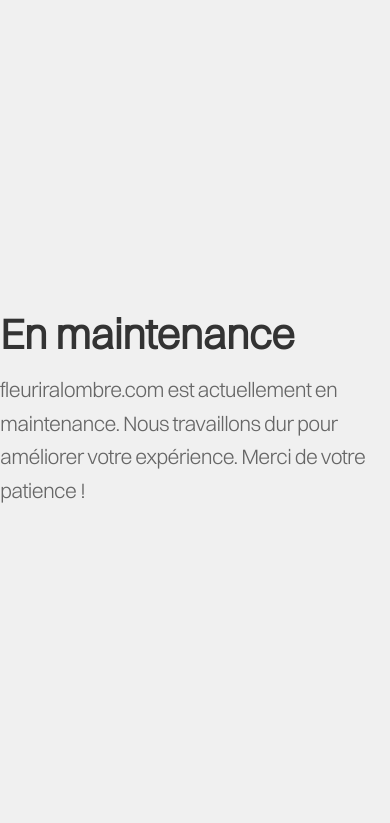
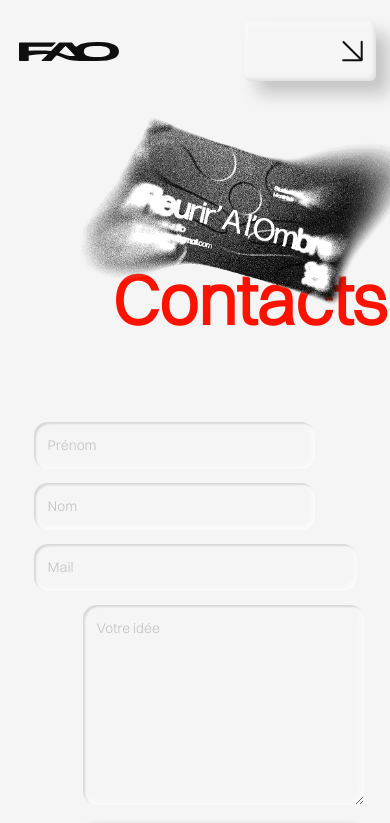
Before and after one commit to eliotpp1/fleuriralombre, a Next.js app: page /contact in a window 390 px wide. Shown: the top 823 px of the page. Built offline with nearby package versions, Linux system fonts and the light colour scheme.

Commit message:
contact resp + our history pc fixed

```diff
--- a/pages/_app.js
+++ b/pages/_app.js
@@ -25,7 +25,7 @@
 import "primeicons/primeicons.css";
 
 export default function App({ Component, pageProps }) {
-  const isMaintenanceMode = true; // Toggle maintenance mode
+  const isMaintenanceMode = false; // Toggle maintenance mode
 
   return (
     <>
--- a/styles/components/MeetTheTeam/ourhistory.css
+++ b/styles/components/MeetTheTeam/ourhistory.css
@@ -22,7 +22,7 @@
 }
 
 .our-history-image-container {
-  width: 50%;
+  margin-left: 6vw;
   height: 60vh;
   position: relative;
   border-radius: 1rem;
@@ -31,9 +31,7 @@
 
 .our-history-image {
   box-sizing: border-box; /* ✅ essentiel pour que border soit inclus dans le 100% */
-  width: 100%;
   height: 100%;
-  object-fit: contain;
   position: absolute;
   top: 0;
   left: 0;
@@ -44,22 +42,37 @@
 }
 
 .our-history-texts {
-  width: 45%;
+  margin-left: 25vw;
+
   font-family: "Switzer-Regular", sans-serif;
 }
 
+.paragraph-container {
+  display: flex;
+  flex-direction: row;
+  align-items: flex-start;
+  gap: 20rem;
+}
+
 .our-history-title {
-  font-size: 5rem;
+  font-size: 7.5rem;
   font-weight: bold;
   margin-bottom: 2rem;
-  color: var(--red);
+  margin-top: 15rem;
+  color: var(--black);
 }
 
 .our-history-paragraph {
   font-size: 1.2rem;
-  margin-bottom: 2rem;
+  margin: 1rem 0;
   line-height: 1.6;
   transition: color 0.3s ease-in-out;
+}
+
+.paragraph-index {
+  font-size: 2rem;
+  margin-bottom: 0.5rem;
+  margin-top: 0.5rem;
 }
 
 /* ========== RESPONSIVE ========== */
@@ -109,7 +122,6 @@
 
   .our-history-paragraph {
     font-size: 1rem;
-    margin-bottom: 1.5rem;
     line-height: 1.4;
     color: #000; /* Toujours noir sur mobile */
     transition: none;
--- a/styles/components/contact.css
+++ b/styles/components/contact.css
@@ -12,6 +12,7 @@
   height: 80vh;
   display: flex;
   flex-direction: column;
+  align-items: center;
   justify-content: flex-end;
 }
 .contact-hero-image {
@@ -269,25 +270,48 @@
 
 /* <= 1300px */
 @media (max-width: 1300px) {
+  .contact-hero-content {
+    align-items: center;
+  }
   .contact-hero-title {
     font-size: 10rem;
     padding: 0 4rem;
   }
 
   .contact-hero-image {
-    width: 50%;
+    width: 80%;
   }
 }
 
 /* <= 900px */
 @media (max-width: 900px) {
+  .contact-hero-content {
+    align-items: flex-end;
+  }
   .contact-hero-title {
-    font-size: 6rem;
+    margin-left: 11rem;
+    font-size: 9rem;
     padding: 0 2rem;
   }
 
   .contact-hero-image {
-    width: 60%;
+    width: 80%;
+  }
+
+  .div1,
+  .div2,
+  .div4,
+  .div5,
+  .div6,
+  .div7 {
+    width: 87%;
+  }
+
+  .div4,
+  .div5,
+  .div6,
+  .div7 {
+    margin-left: 3.5rem;
   }
 }
 
@@ -295,7 +319,7 @@
 @media (max-width: 768px) {
   .contact-hero {
     padding: 2rem 1rem;
-    height: auto;
+    height: 70vh;
   }
 
   .contact-hero-content {
@@ -306,27 +330,46 @@
   }
 
   .contact-hero-title {
-    font-size: 4rem;
-    padding: 0;
+    font-size: 7rem;
+    margin-left: 7rem;
   }
 
   .contact-hero-image {
     position: relative;
-    width: 80%;
-    height: auto;
-    top: unset;
-    right: unset;
+    top: 5rem;
+    right: -6.5rem;
+    width: 90%;
     margin-top: 2rem;
+  }
+}
+
+/* <= 768px */
+@media (max-width: 550px) {
+  .contact-hero {
+    padding: 2rem 1rem;
+    height: 55vh;
+  }
+  .contact-hero-title {
+    font-size: 6rem;
+    margin-left: 9rem;
   }
 }
 
 /* <= 480px (mobile) */
 @media (max-width: 480px) {
+  .contact-hero {
+    padding: 2rem 1rem;
+    height: 45vh;
+  }
   .contact-hero-title {
-    font-size: 2.5rem;
+    font-size: 5rem;
+    margin-left: 5rem;
   }
 
   .contact-hero-image {
+    top: 3.5rem;
+    right: -4rem;
+
     width: 100%;
     margin-top: 1rem;
   }
```
Also changed, not shown: components/MeetTheTeam/OurHistory.js (+20 -2 lines).
